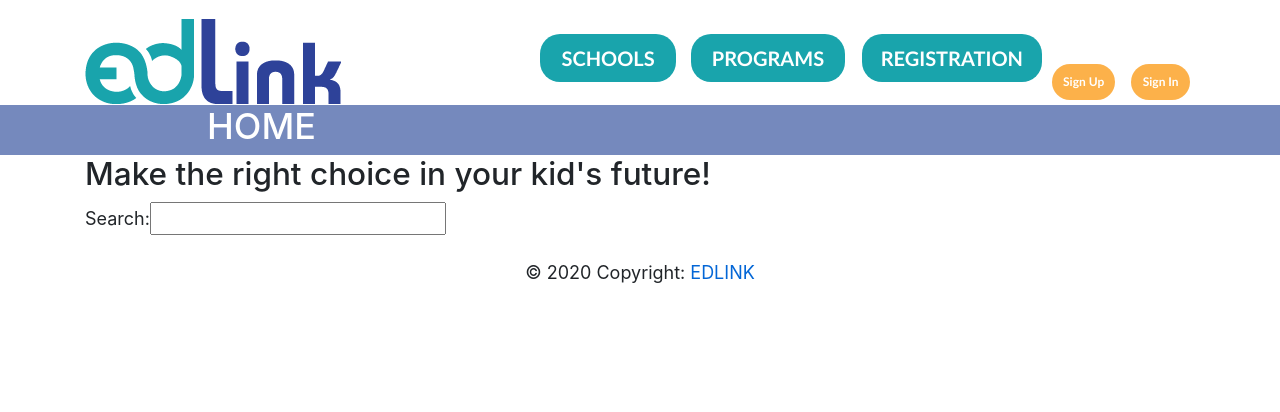
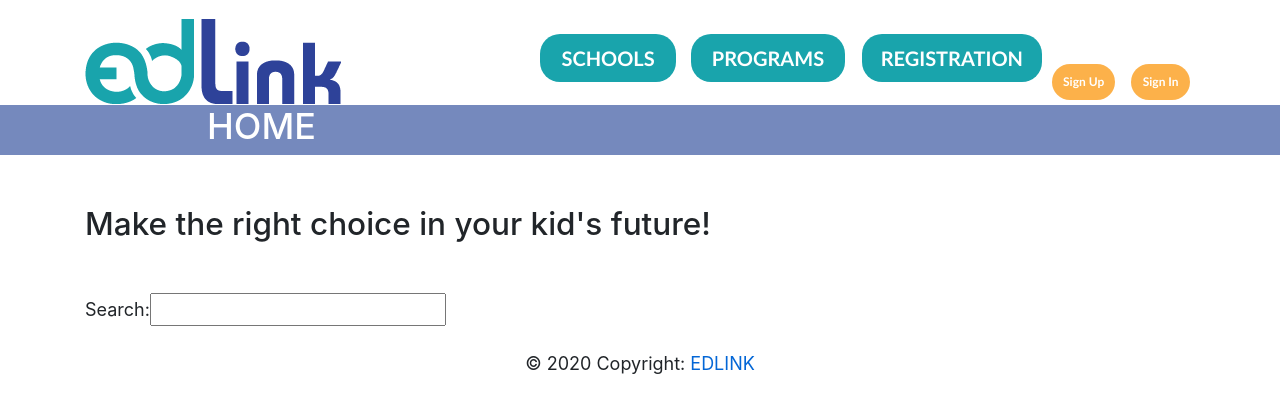
Before and after one commit to senaitesfazgi/Edlink-Capstone, a React (Create React App) app in the folder EdlinkCapstone/ClientApp/: page / in a window 1280 px wide. Shown: the top 412 px of the page. Built offline with nearby package versions, Linux system fonts and the light colour scheme.

Commit message:
Add missionStatement className.

```diff
--- a/EdlinkCapstone/ClientApp/src/components/Home.css
+++ b/EdlinkCapstone/ClientApp/src/components/Home.css
@@ -9,6 +9,12 @@
     left: 50%;
     border-left: 1rem solid rgb(117, 137, 189);
 }
+
+.missionStatement {
+    margin-bottom: 50px;
+    margin-top: 50px;
+}
+
 
 /*For tablet*/
 @media screen and (min-width: 768px) {
--- a/EdlinkCapstone/ClientApp/src/components/Home.js
+++ b/EdlinkCapstone/ClientApp/src/components/Home.js
@@ -1,4 +1,5 @@
 import React, { Component } from 'react';
+import './Home.css';
 import Footer from './Footer';
 import { SignUp } from './sign-up/SignUp';
 import { SignIn } from './sign-in/SignIn';
@@ -12,7 +13,7 @@ export class Home extends Component {
             <div className="title-background">
                 <h2>HOME</h2>
             </div>
-            <h3>Make the right choice in your kid's future!</h3>
+            <h3 className="missionStatement">Make the right choice in your kid's future!</h3>
             <form>
                 <label htmlfor="firstName">Search:</label>
                 <input id="firstName" type="text" />
```
